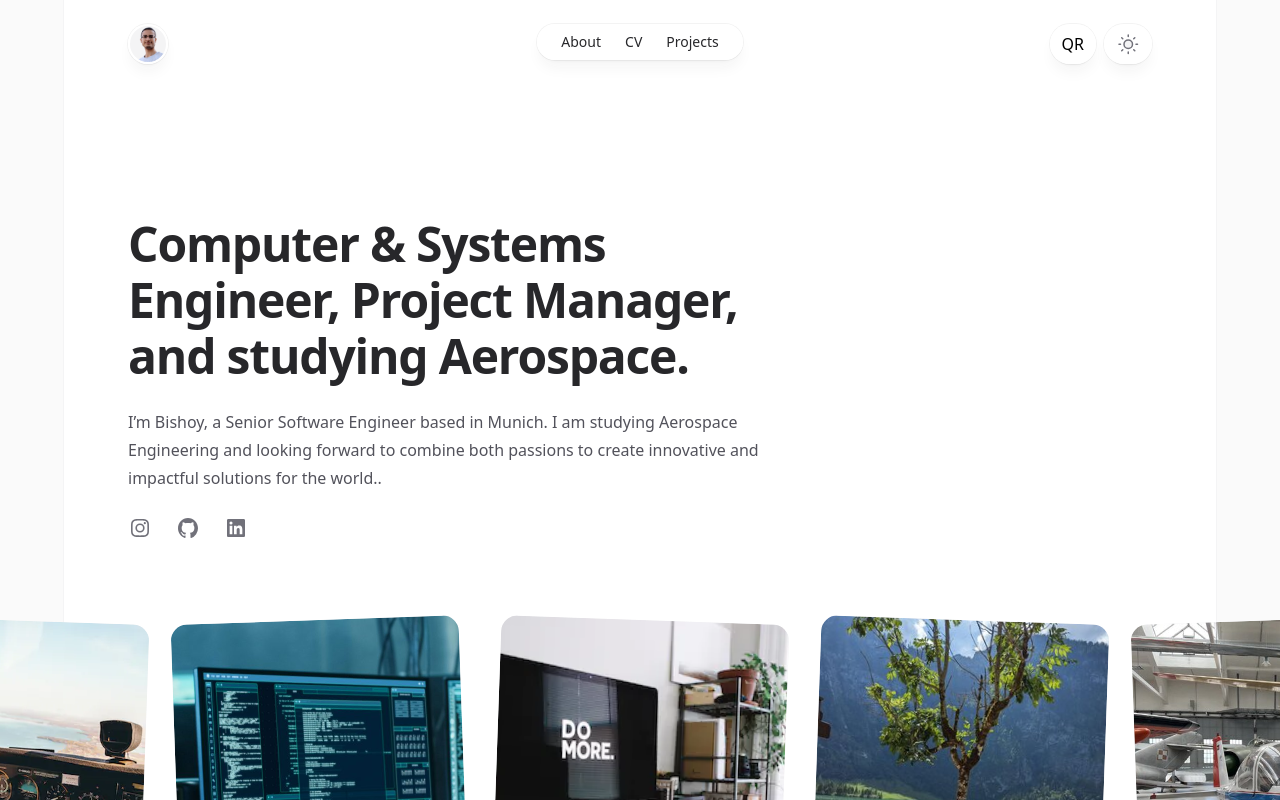
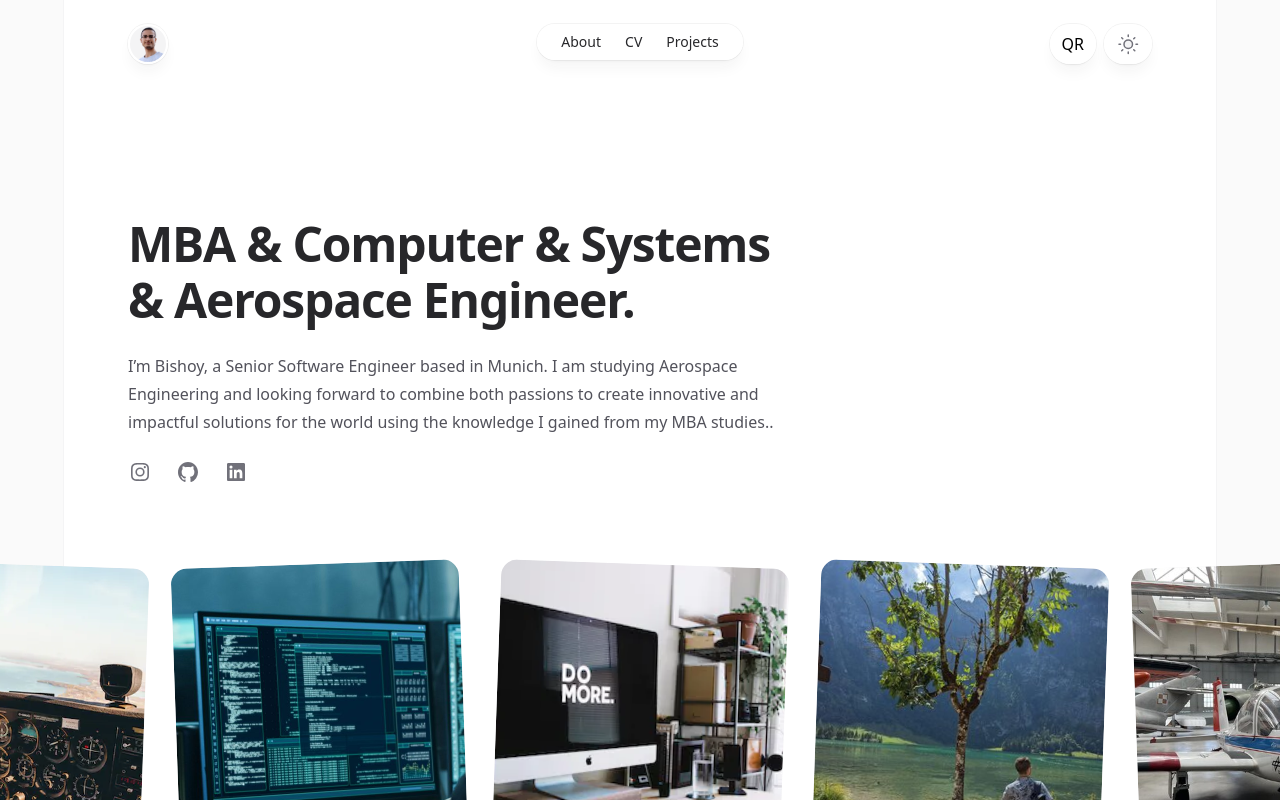
Before and after one commit to bishoy-ensoliman/bishoy-personal, a Next.js app: page / in a window 1280 px wide. Shown: the top 800 px of the page. Built offline with nearby package versions, Linux system fonts and the light colour scheme.

Commit message:
change title lines

```diff
--- a/src/app/about/page.tsx
+++ b/src/app/about/page.tsx
@@ -32,7 +32,7 @@ export default function About() {
                                             such as Vue.js, React, Angular, Spring-boot, Quarkus, and Django.
                                             I am always eager to learn new skills and challenge myself,
                                             which is why I am pursuing a B.Sc. in Aerospace Engineering
-                                            from Technical University of Munich.</p>
+                                            from Technical University of Munich and an MBA from Heriot-Watt University.</p>
                                     </div>
                                 </div>
                                 <div className="lg:pl-20">
--- a/src/app/page.tsx
+++ b/src/app/page.tsx
@@ -34,10 +34,12 @@ export default function Home() {
               <div className="mx-auto max-w-2xl lg:max-w-5xl">
                 <div className="max-w-2xl">
                   <h1 className="text-4xl font-bold tracking-tight text-zinc-800 dark:text-zinc-100 sm:text-5xl">
-                    Computer & Systems Engineer, Project Manager, and studying Aerospace.</h1>
+                    MBA & Computer & Systems & Aerospace Engineer.
+                  </h1>
                   <p className="mt-6 text-base text-zinc-600 dark:text-zinc-400">
                     I’m Bishoy, a Senior Software Engineer based in Munich. I am studying Aerospace Engineering
-                    and looking forward to combine both passions to create innovative and impactful solutions for the world..
+                    and looking forward to combine both passions to create innovative and impactful solutions for
+                    the world using the knowledge I gained from my MBA studies..
                   </p>
                   <div className="mt-6 flex gap-6">
                     <a className="group -m-1 p-1" target='_blank' href="https://www.instagram.com/bishoy.ensoliman/">
```
